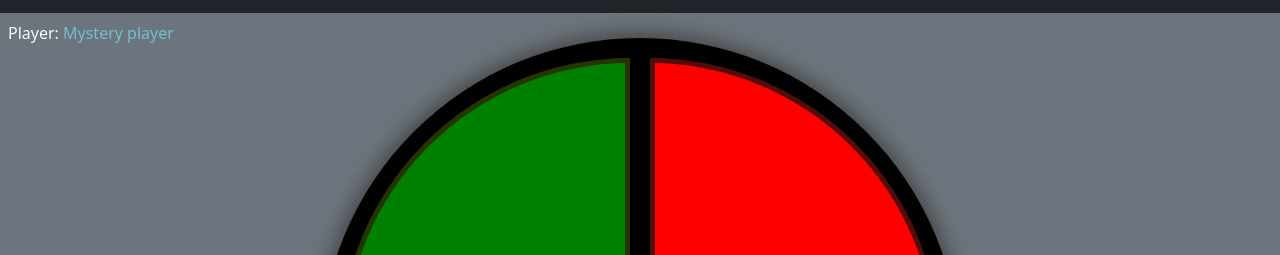
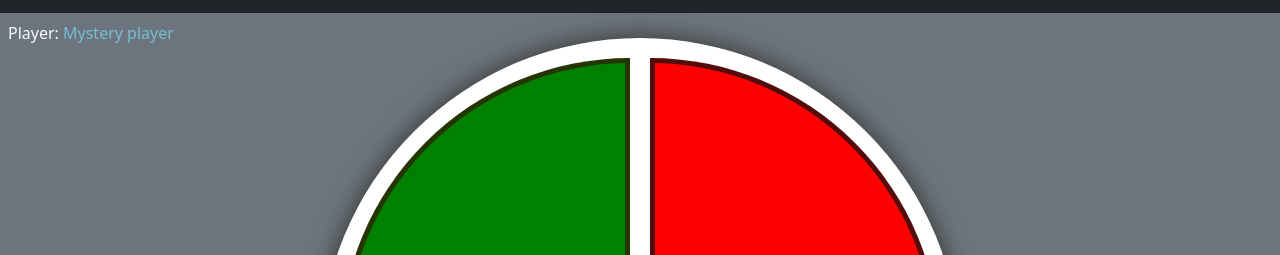
Before and after one commit to ajensen3point14/simon, a plain HTML site: page play.html in a window 1280 px wide. Shown: the part 67-322 px from the top of the page. Drawn offline with nearby package versions, Linux system fonts and the light colour scheme.

Commit message:
Changed game background to white

```diff
--- a/main.css
+++ b/main.css
@@ -56,7 +56,7 @@ footer a {
 }
 
 .game {
-  background: rgb(1, 1, 1);
+  background: rgb(255, 255, 255);
   border-radius: 50%;
   box-shadow: 0 0 20px 5px rgb(69, 69, 69);
   width: 80vw;
```
